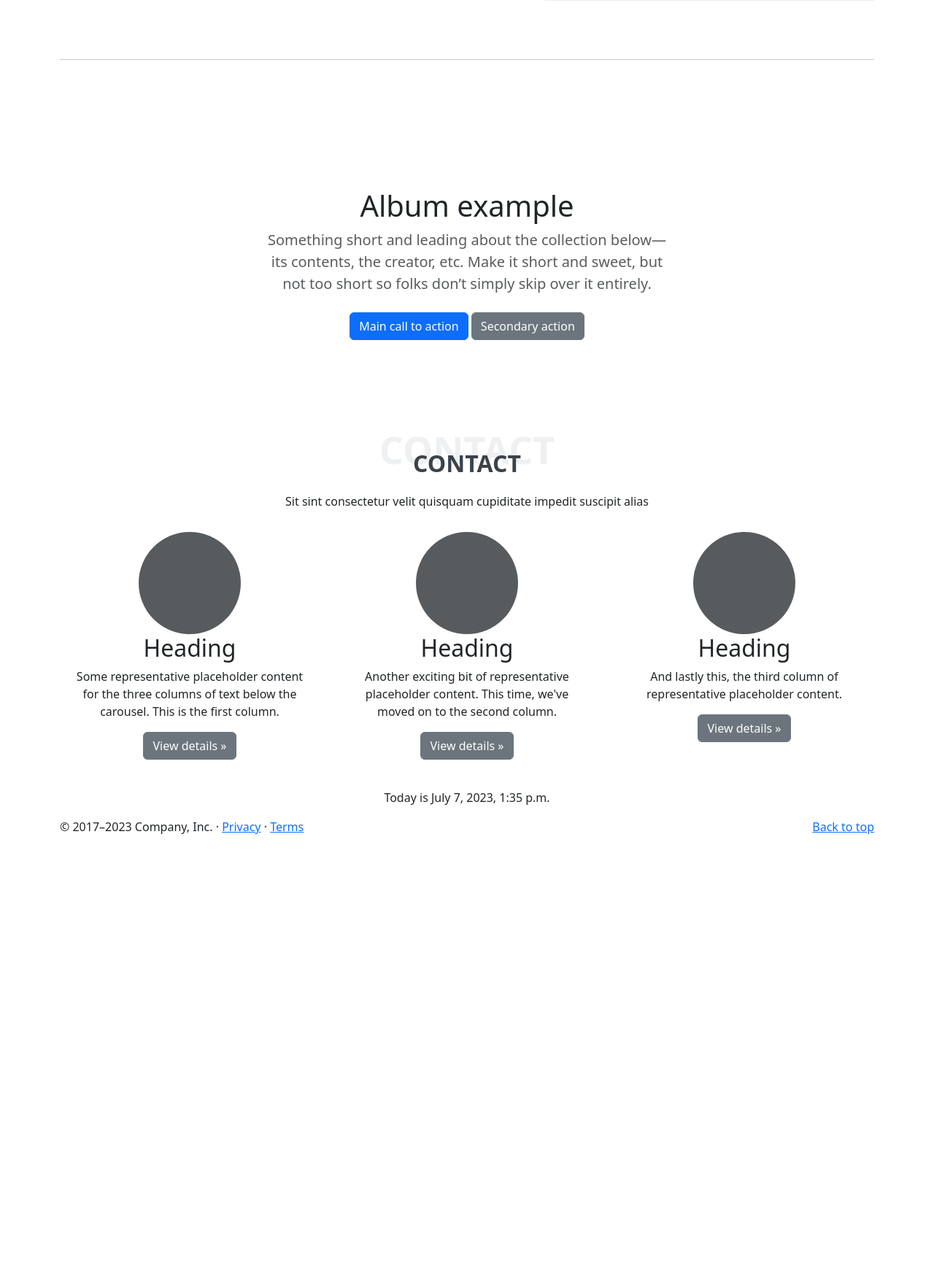
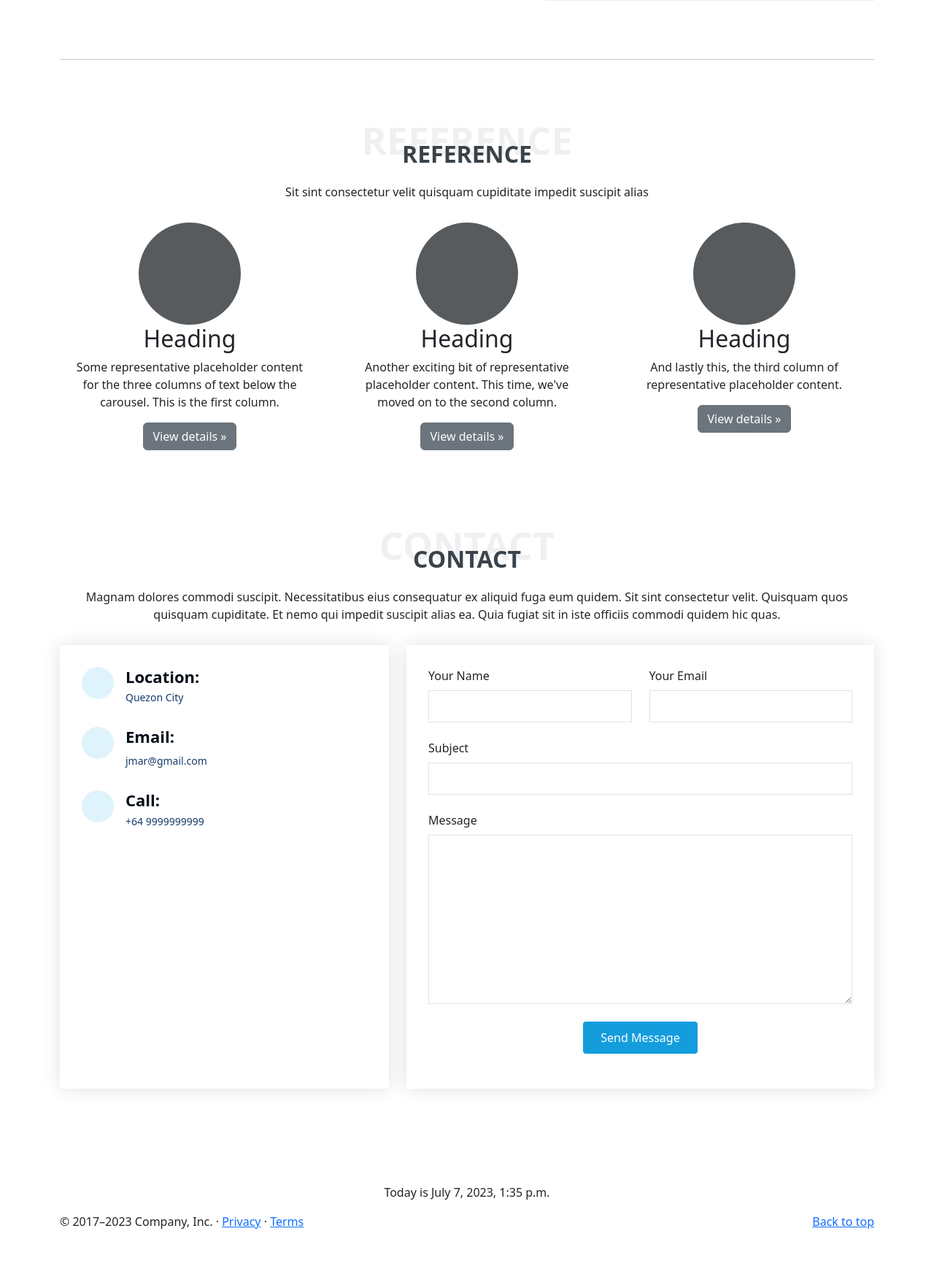
Before and after one commit to Jmar96/JmarPortfolio, a Django app: page / in a window 1280 px wide. Shown: the part 4394-6144 px from the top of the page at 73% size. Before the commit the page ends 5537 px from the top, so only its background shows below. Run offline with Django 4.2, Linux system fonts and the light colour scheme; some libraries are stand-ins or nearby versions.

Commit message:
Add Contact
Added the Contact Section. Template use is from iPortfolio Contact Section

```diff
--- a/home/templates/home/welcome.html
+++ b/home/templates/home/welcome.html
@@ -218,28 +218,11 @@
 
 </div><!-- /.container -->
 
-
-
-
-<section class="py-5 text-center container">
-    <div class="row py-lg-5">
-        <div class="col-lg-6 col-md-8 mx-auto">
-            <h1 class="fw-light">Album example</h1>
-            <p class="lead text-body-secondary">Something short and leading about the collection below—its contents, the
-                creator, etc. Make it short and sweet, but not too short so folks don’t simply skip over it entirely.
-            </p>
-            <p>
-                <a href="#" class="btn btn-primary my-2">Main call to action</a>
-                <a href="#" class="btn btn-secondary my-2">Secondary action</a>
-            </p>
-        </div>
-    </div>
-</section>
-<div class="container marketing" id="contact">
+<div class="container marketing" id="reference">
 
     <div class="section-title">
-        <span>Contact</span>
-        <h2>Contact</h2>
+        <span>Reference</span>
+        <h2>Reference</h2>
         <p>Sit sint consectetur velit quisquam cupiditate impedit suscipit alias</p>
     </div>
 
@@ -280,6 +263,83 @@
 
 </div><!-- /.container -->
 
+
+<!-- ======= Contact Section ======= -->
+<section id="contact" class="contact">
+    <div class="container">
+
+        <div class="section-title">
+            <span>Contact</span>
+            <h2>Contact</h2>
+            <p>Magnam dolores commodi suscipit. Necessitatibus eius consequatur ex aliquid fuga eum quidem. Sit sint
+                consectetur velit. Quisquam quos quisquam cupiditate. Et nemo qui impedit suscipit alias ea. Quia fugiat
+                sit in iste officiis commodi quidem hic quas.</p>
+        </div>
+
+        <div class="row" data-aos="fade-in">
+
+            <div class="col-lg-5 d-flex align-items-stretch">
+                <div class="info">
+                    <div class="address">
+                        <i class="bi bi-geo-alt"></i>
+                        <h4>Location:</h4>
+                        <p>Quezon City</p>
+                    </div>
+
+                    <div class="email">
+                        <i class="bi bi-envelope"></i>
+                        <h4>Email:</h4>
+                        <p>jmar@gmail.com</p>
+                    </div>
+
+                    <div class="phone">
+                        <i class="bi bi-phone"></i>
+                        <h4>Call:</h4>
+                        <p>+64 9999999999</p>
+                    </div>
+
+                    <iframe
+                        src="https://maps.google.com/maps?width=600&amp;height=400&amp;hl=en&amp;q=Quezon Memorial Circle&amp;t=&amp;z=14&amp;ie=UTF8&amp;iwloc=B&amp;output=embed"
+                        frameborder="0" style="border:0; width: 100%; height: 290px;" allowfullscreen></iframe>
+                </div>
+
+            </div>
+
+            <div class="col-lg-7 mt-5 mt-lg-0 d-flex align-items-stretch">
+                <form action="" method="post" role="form" class="php-email-form">
+                    <div class="row">
+                        <div class="form-group col-md-6">
+                            <label for="name">Your Name</label>
+                            <input type="text" name="name" class="form-control" id="name" required>
+                        </div>
+                        <div class="form-group col-md-6">
+                            <label for="name">Your Email</label>
+                            <input type="email" class="form-control" name="email" id="email" required>
+                        </div>
+                    </div>
+                    <div class="form-group">
+                        <label for="name">Subject</label>
+                        <input type="text" class="form-control" name="subject" id="subject" required>
+                    </div>
+                    <div class="form-group">
+                        <label for="name">Message</label>
+                        <textarea class="form-control" name="message" rows="10" required></textarea>
+                    </div>
+                    <div class="my-3">
+                        <div class="loading">Loading</div>
+                        <div class="error-message"></div>
+                        <div class="sent-message">Your message has been sent. Thank you!</div>
+                    </div>
+                    <div class="text-center"><button type="submit">Send Message</button></div>
+                </form>
+            </div>
+
+        </div>
+
+    </div>
+</section><!-- End Contact Section -->
+
+
 <div id="timetodayis" class="row">
     <center>
         <p>Today is {{today}}</p>
--- a/static/css/style.css
+++ b/static/css/style.css
@@ -196,3 +196,188 @@
   .about .content p:last-child {
     margin-bottom: 0;
   }
+
+
+/*--------------------------------------------------------------
+# Contact
+--------------------------------------------------------------*/
+.contact {
+  padding-bottom: 130px;
+}
+
+.contact .info {
+  padding: 30px;
+  background: #fff;
+  width: 100%;
+  box-shadow: 0 0 24px 0 rgba(0, 0, 0, 0.12);
+}
+
+.contact .info i {
+  font-size: 20px;
+  color: #149ddd;
+  float: left;
+  width: 44px;
+  height: 44px;
+  background: #dff3fc;
+  display: flex;
+  justify-content: center;
+  align-items: center;
+  border-radius: 50px;
+  transition: all 0.3s ease-in-out;
+}
+
+.contact .info h4 {
+  padding: 0 0 0 60px;
+  font-size: 22px;
+  font-weight: 600;
+  margin-bottom: 5px;
+  color: #050d18;
+}
+
+.contact .info p {
+  padding: 0 0 10px 60px;
+  margin-bottom: 20px;
+  font-size: 14px;
+  color: #173b6c;
+}
+
+.contact .info .email p {
+  padding-top: 5px;
+}
+
+.contact .info .social-links {
+  padding-left: 60px;
+}
+
+.contact .info .social-links a {
+  font-size: 18px;
+  display: inline-block;
+  background: #333;
+  color: #fff;
+  line-height: 1;
+  padding: 8px 0;
+  border-radius: 50%;
+  text-align: center;
+  width: 36px;
+  height: 36px;
+  transition: 0.3s;
+  margin-right: 10px;
+}
+
+.contact .info .social-links a:hover {
+  background: #149ddd;
+  color: #fff;
+}
+
+.contact .info .email:hover i,
+.contact .info .address:hover i,
+.contact .info .phone:hover i {
+  background: #149ddd;
+  color: #fff;
+}
+
+.contact .php-email-form {
+  width: 100%;
+  padding: 30px;
+  background: #fff;
+  box-shadow: 0 0 24px 0 rgba(0, 0, 0, 0.12);
+}
+
+.contact .php-email-form .form-group {
+  padding-bottom: 8px;
+}
+
+.contact .php-email-form .validate {
+  display: none;
+  color: red;
+  margin: 0 0 15px 0;
+  font-weight: 400;
+  font-size: 13px;
+}
+
+.contact .php-email-form .error-message {
+  display: none;
+  color: #fff;
+  background: #ed3c0d;
+  text-align: left;
+  padding: 15px;
+  font-weight: 600;
+}
+
+.contact .php-email-form .error-message br+br {
+  margin-top: 25px;
+}
+
+.contact .php-email-form .sent-message {
+  display: none;
+  color: #fff;
+  background: #18d26e;
+  text-align: center;
+  padding: 15px;
+  font-weight: 600;
+}
+
+.contact .php-email-form .loading {
+  display: none;
+  background: #fff;
+  text-align: center;
+  padding: 15px;
+}
+
+.contact .php-email-form .loading:before {
+  content: "";
+  display: inline-block;
+  border-radius: 50%;
+  width: 24px;
+  height: 24px;
+  margin: 0 10px -6px 0;
+  border: 3px solid #18d26e;
+  border-top-color: #eee;
+  animation: animate-loading 1s linear infinite;
+}
+
+.contact .php-email-form .form-group {
+  margin-bottom: 15px;
+}
+
+.contact .php-email-form label {
+  padding-bottom: 8px;
+}
+
+.contact .php-email-form input,
+.contact .php-email-form textarea {
+  border-radius: 0;
+  box-shadow: none;
+  font-size: 14px;
+}
+
+.contact .php-email-form input {
+  height: 44px;
+}
+
+.contact .php-email-form textarea {
+  padding: 10px 15px;
+}
+
+.contact .php-email-form button[type=submit] {
+  background: #149ddd;
+  border: 0;
+  padding: 10px 24px;
+  color: #fff;
+  transition: 0.4s;
+  border-radius: 4px;
+}
+
+.contact .php-email-form button[type=submit]:hover {
+  background: #37b3ed;
+}
+
+@keyframes animate-loading {
+  0% {
+    transform: rotate(0deg);
+  }
+
+  100% {
+    transform: rotate(360deg);
+  }
+}
```
